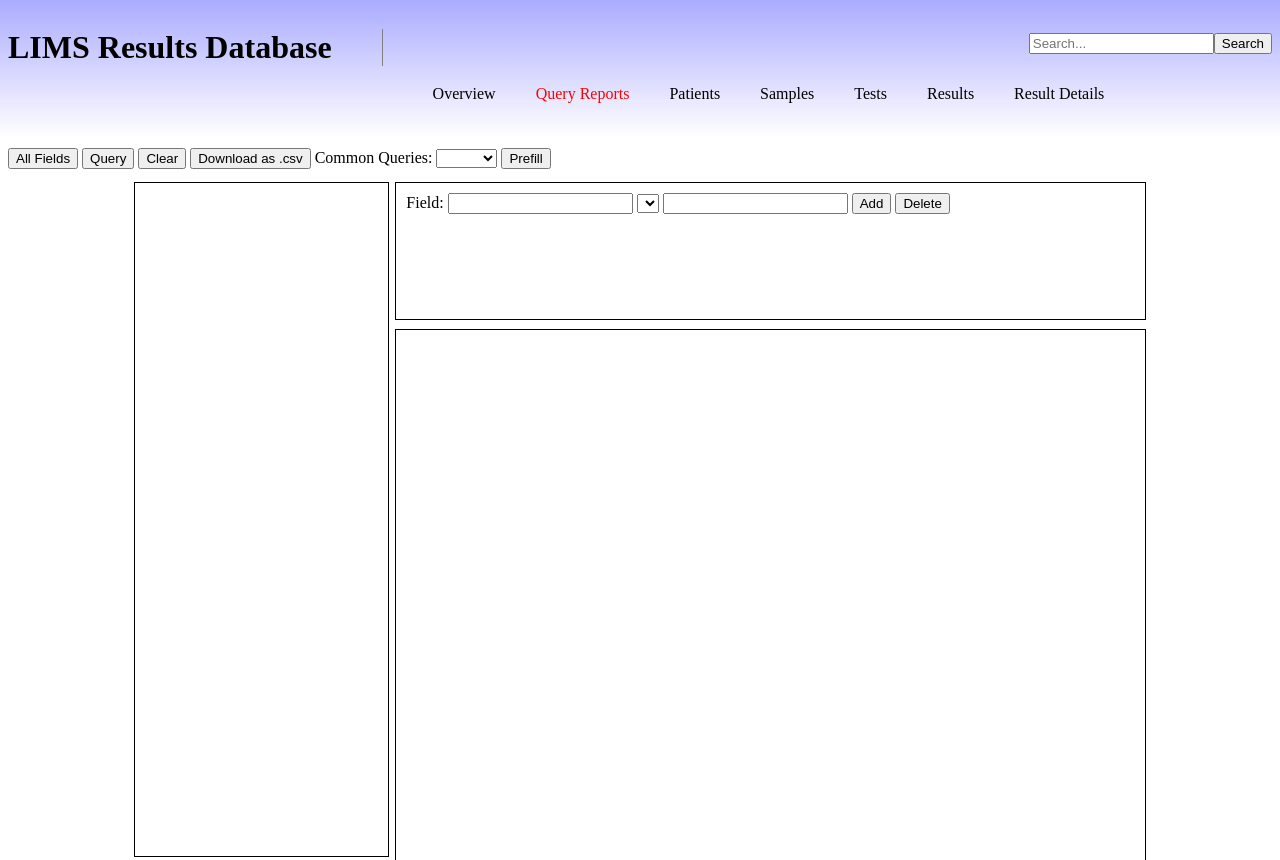
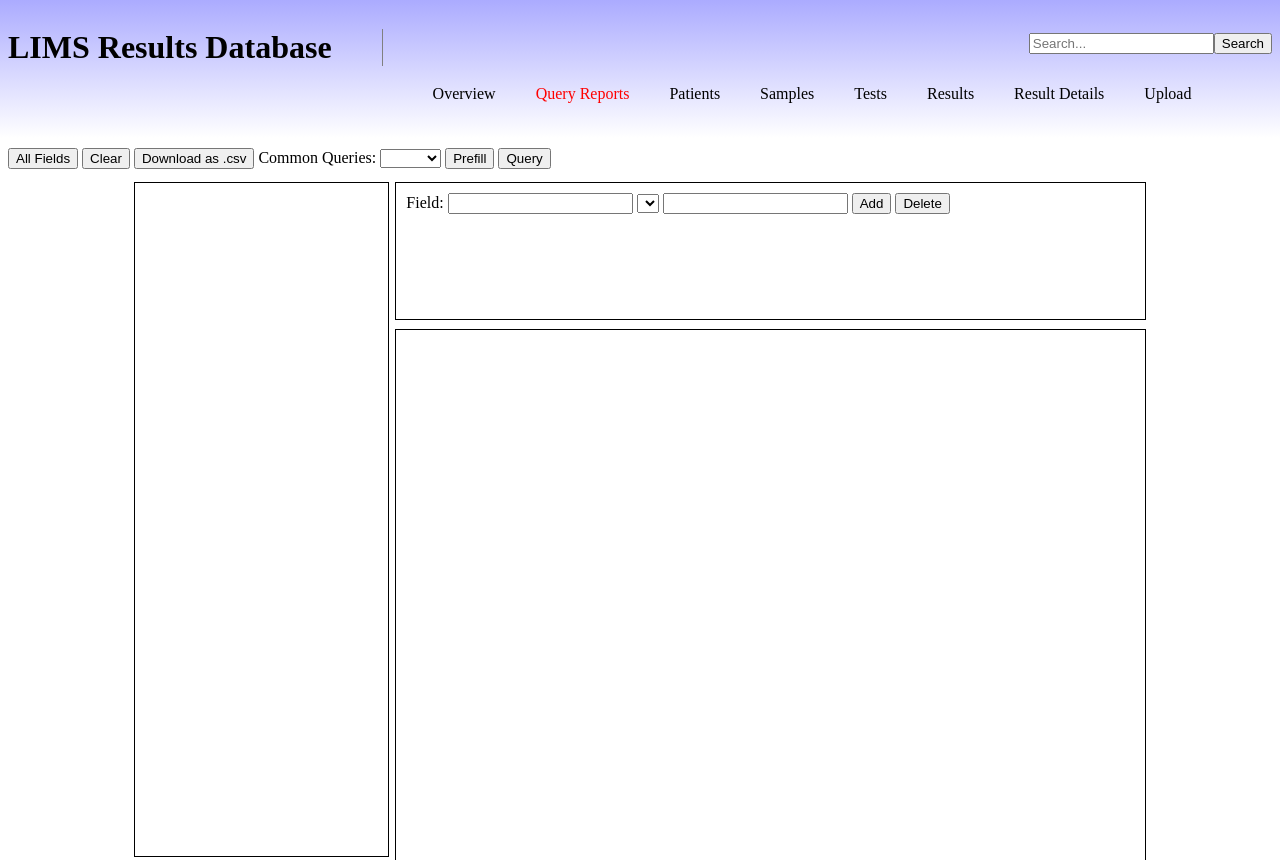
Before and after one commit to Bio-Core/lims_results, a Flask app: page /query in a window 1280 px wide. Shown: the top 860 px of the page. Run offline with Flask 2, Linux system fonts and the light colour scheme; lists and menus that the app fills with data are empty; some libraries are stand-ins or nearby versions.

Commit message:
Update queryBuilder.html

```diff
--- a/templates/queryBuilder.html
+++ b/templates/queryBuilder.html
@@ -23,17 +23,18 @@
 		<li><a href="http://172.27.164.207:8003/experiments">Tests</a></li>
 		<li><a href="http://172.27.164.207:8003/results">Results</a></li>
 		<li><a href="http://172.27.164.207:8003/resultdetails">Result Details</a></li>
+		<li><a href="http://172.27.164.207:8003/upload">Upload</a></li>
 	</ul>
 </div>
 
 <div id="app2" class="appContainer" ng-app="queryApp" ng-controller="queryCtrl" ng-init="load()">
 	<button id="btn-all" style="position: relative;" ng-click="all()">All Fields</button>
-	<button id="btn-output" style="position: relative;" ng-click="query()">Query</button>
 	<button id="btn-clear" style="position: relative;" ng-click="clear()">Clear</button>
 	<button id="btn-csv" style="position: relative;" ng-click="csv()">Download as .csv</button>
 	<span>Common Queries: </span>
 	<select ng-model="presetQuery"><option ng-repeat="q in commonQueryName">{a q a}</option></select>
 	<button id="btn-preset" style="position: relative;" ng-click="preset()">Prefill</button>
+	<button id="btn-output" style="position: relative;" ng-click="query()">Query</button>
 	<!-- <button id="btn-save" style="position: relative;" ng-click="save($http)">Save Query</button> -->
 
 	<section class="query-container">
```
